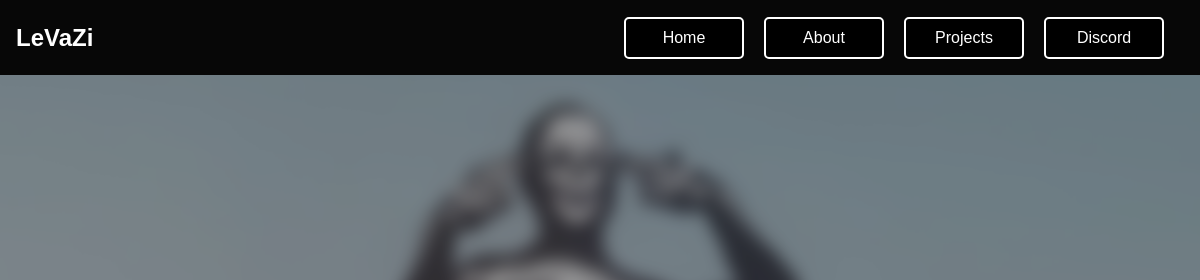
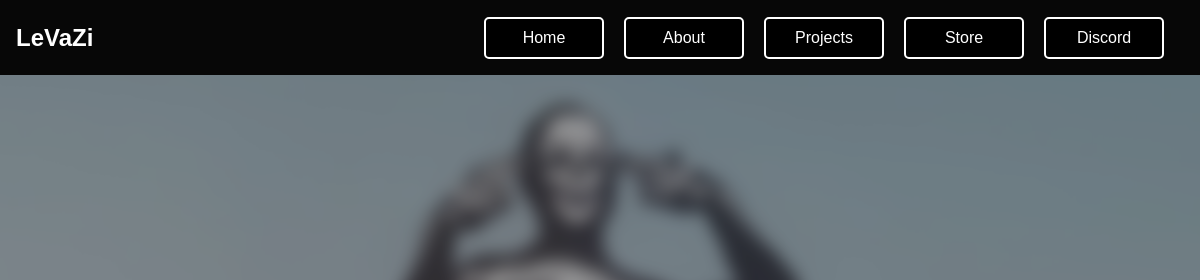
Before and after one commit to Leoneo-223/LeVaZi, a plain HTML site: page index.html in a window 1280 px wide. Shown: the top 280 px of the page, 80-1280 px from the left. Drawn offline with Linux system fonts and the light colour scheme.

Commit message:
added store button

```diff
--- a/index.html
+++ b/index.html
@@ -21,6 +21,7 @@
             <a href="#home"><button>Home</button></a>
             <a href="#about"><button>About</button></a>
             <a href="#projects"><button>Projects</button></a>
+            <a href="https://leoneo223-customs.dpdcart.com"><button>Store</button></a>
             <a href="https://discord.gg/EfYhGDW2Ju"><button>Discord</button></a>
         </nav>
     </section>
```
